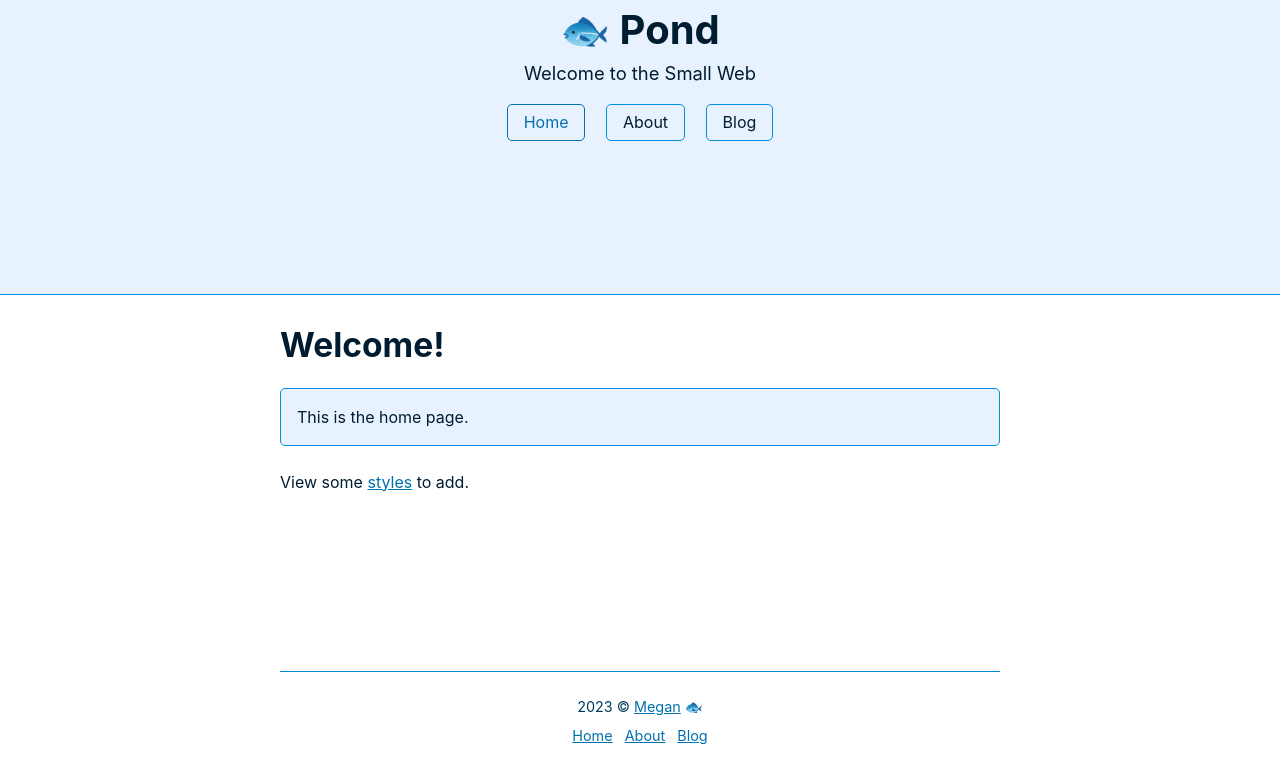
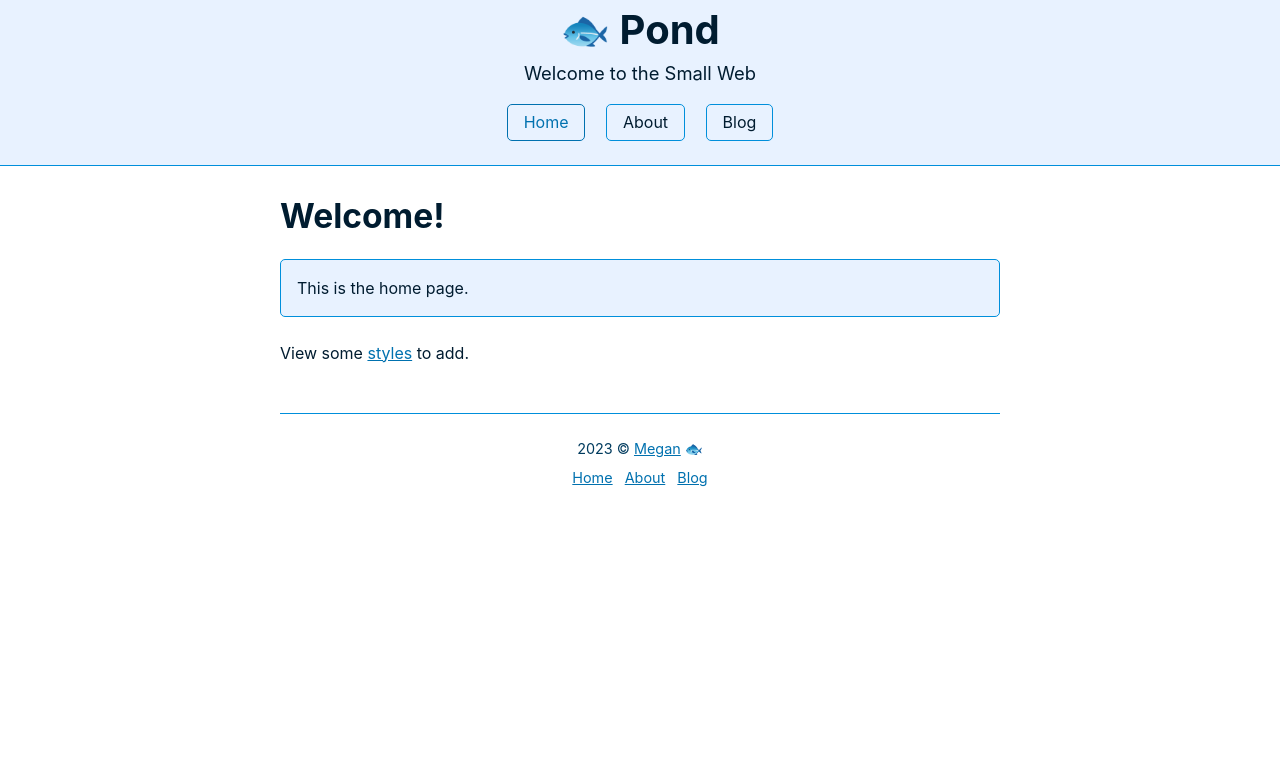
Before and after one commit to megdna/pond, a Jekyll site: the page built from index.md, in a window 1280 px wide. Shown: the top 784 px of the page. Built offline with Jekyll 4.4.1, drawn with Linux system fonts in a browser that asks for light colours.

Commit message:
Update theme

```diff
--- a/assets/css/style.css
+++ b/assets/css/style.css
@@ -54,7 +54,6 @@ body {
   font-size: 1rem;
   line-height: 1.5;
   margin: 0;
-  min-height: 100vh;
   display: grid;
   grid-template-columns: 1fr min(45rem, 90%) 1fr;
 }
```
Also changed, not shown: assets/css/style.md (+2 -0 lines).
